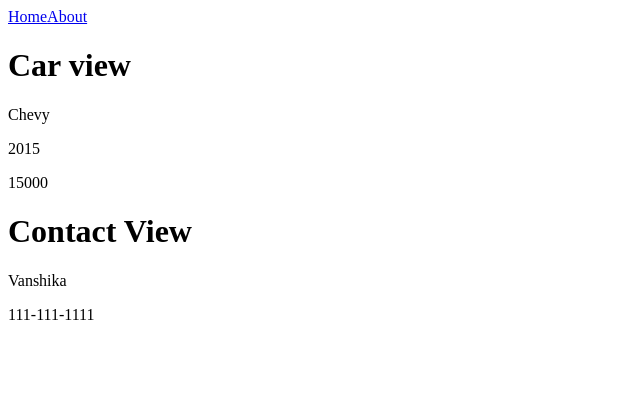
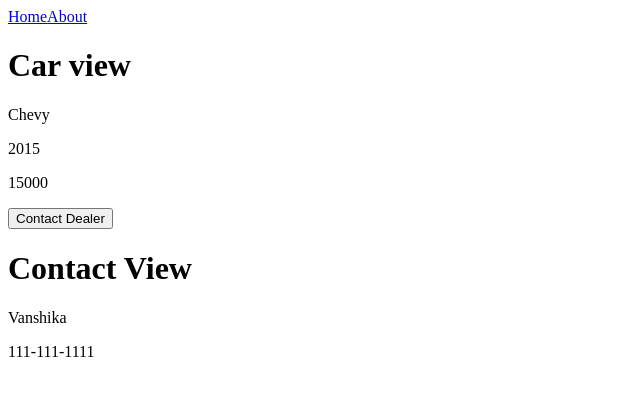
Before and after one commit to VanshikaWadhwa17/VueRouter, a Vue app: page /cars/1/contact in a window 1280 px wide. Shown: the top 396 px of the page, without its empty margins (0-640 px from the left). Built offline with nearby package versions, Linux system fonts and the light colour scheme.

Commit message:
rendering roites using navigation buttons

```diff
--- a/src/data/cars.json
+++ b/src/data/cars.json
@@ -35,8 +35,8 @@
         "price":20000,
         "year":2017,
         "contact":{
-            "dealer":"Vanshika",
-            "number": "111-111-1111"
+            "dealer":"Ritika",
+            "number": "666-666-6666"
         }
     },
     {
@@ -52,6 +52,7 @@
     {
         "id":6,
         "name":"Nano",
+
         "price":2000,
         "year":2028,
         "contact":{
--- a/src/views/CarView.vue
+++ b/src/views/CarView.vue
@@ -1,11 +1,16 @@
 <script setup>
-import {useRoute , RouterView} from "vue-router"
+import {useRoute , useRouter, RouterView} from "vue-router"
 import cars from "../data/cars.json"
 
 const route =useRoute()
 //console.log(route.params)
+// useRoute allows us to extract information about the current path that we are in
+// useRouter allows us to make adjustments/modifiactions in our path
+const router= useRouter()
+const carId=route.params.id
 
-const car= cars.find(c=>c.id===parseInt(route.params.id))
+
+const car= cars.find(c=>c.id===parseInt(carId))
 
 </script>
 <template>
@@ -14,6 +19,7 @@ const car= cars.find(c=>c.id===parseInt(route.params.id))
         <p>{{ car.name }}</p>
         <p>{{ car.year }}</p>
         <p>{{ car.price }}</p>
+        <button @click="router.push(`/cars/${carId}/contact`)">Contact Dealer</button>
         <RouterView/>
     </div>
 </template>
```
